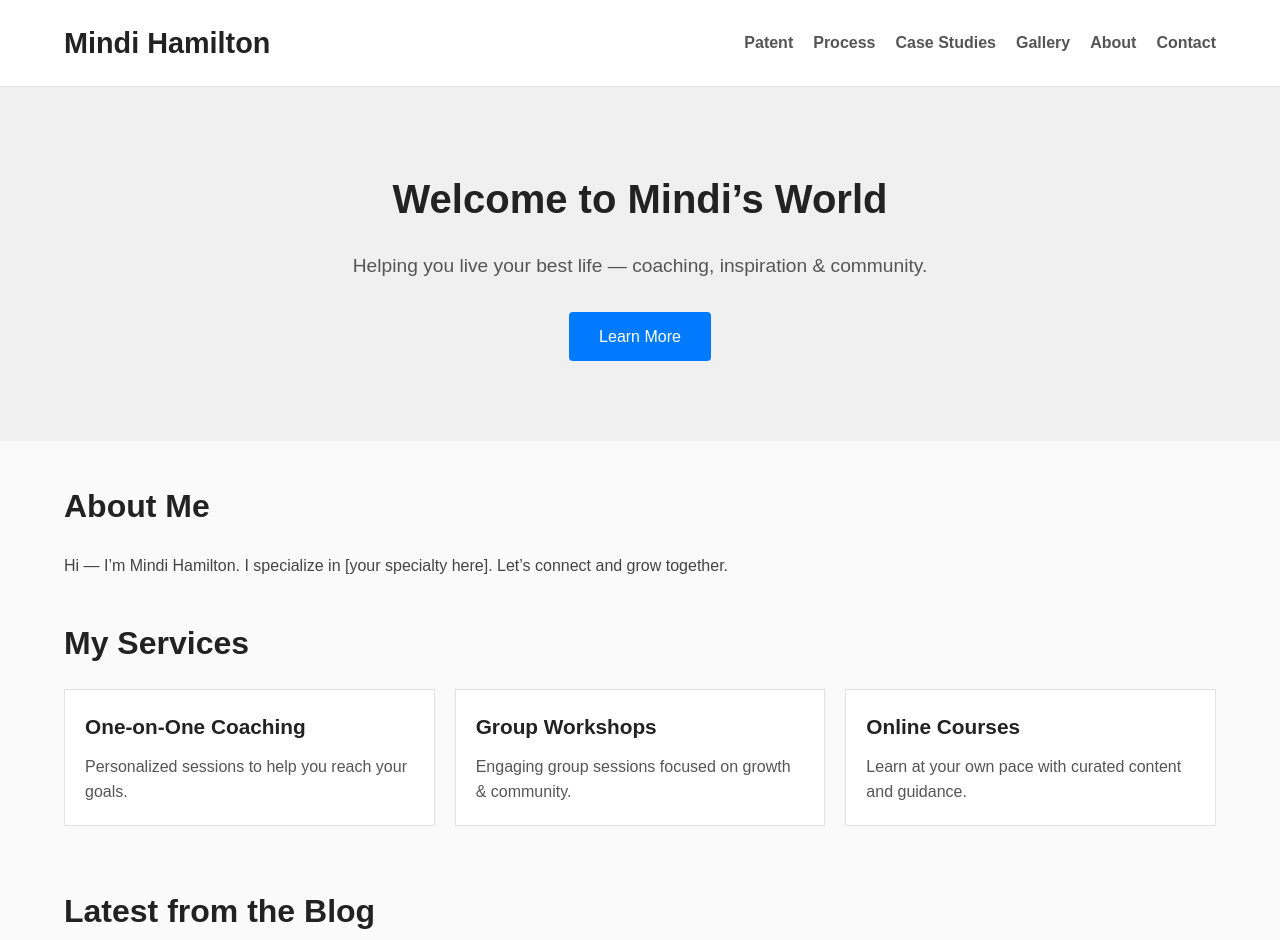
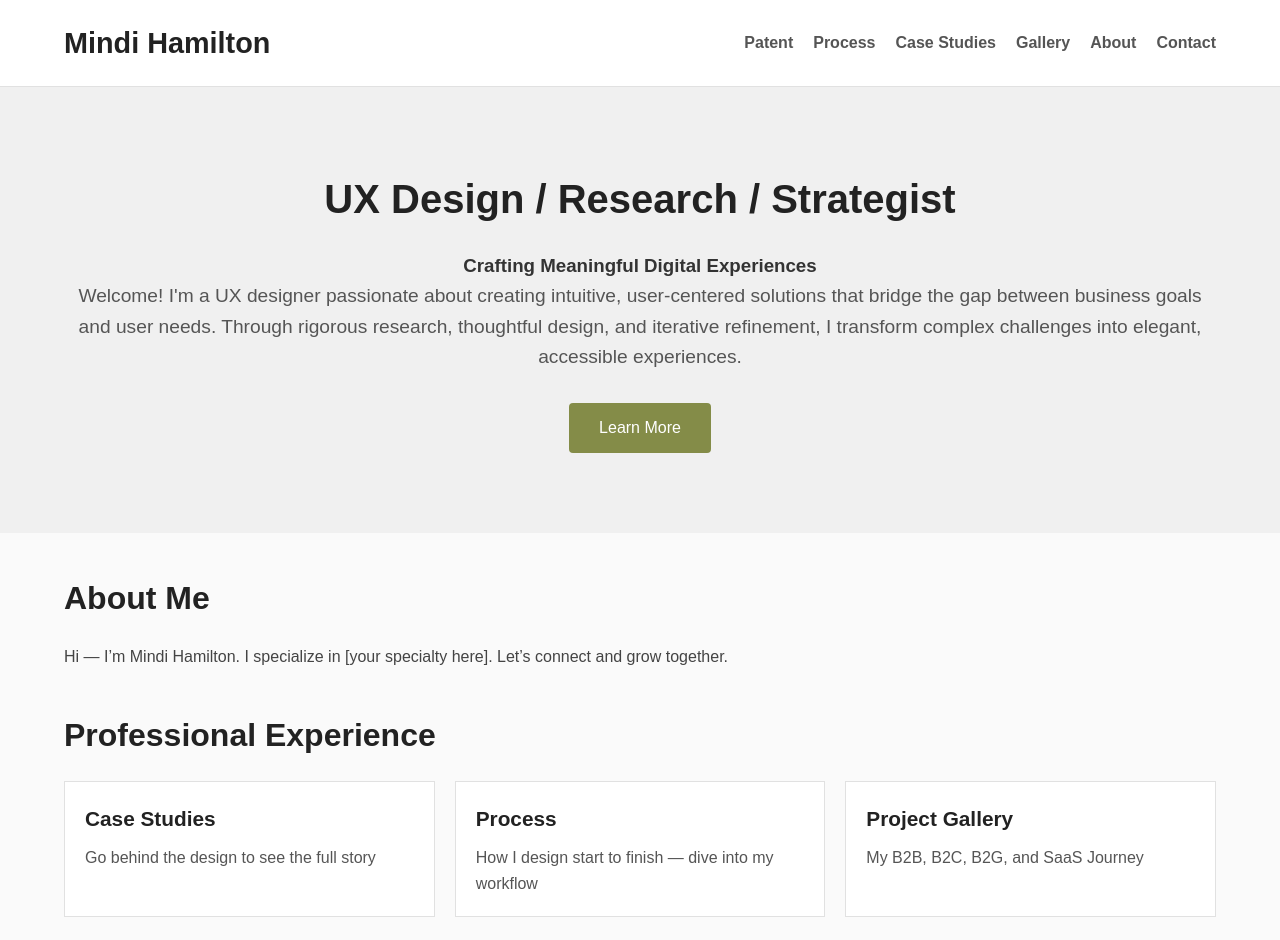
Before and after one commit to mh4765/MyFinalTM, a plain HTML site: page index.html in a window 1280 px wide. Shown: the top 940 px of the page. Drawn offline with Linux system fonts and the light colour scheme.

Commit message:
Add files via upload

```diff
--- a/index.html
+++ b/index.html
@@ -28,8 +28,11 @@
 
     <section class="hero">
         <div class="container">
-            <h2>Welcome to Mindi’s World</h2>
-            <p>Helping you live your best life — coaching, inspiration & community.</p>
+            <h2>UX Design / Research / Strategist</h2>
+            <h3>Crafting Meaningful Digital Experiences</h3>
+            <p>Welcome! I'm a UX designer passionate about creating intuitive, user-centered solutions
+                that bridge the gap between business goals and user needs. Through rigorous research, thoughtful design,
+                and iterative refinement, I transform complex challenges into elegant, accessible experiences.</p>
             <a href="#" class="btn-primary">Learn More</a>
         </div>
     </section>
@@ -41,19 +44,19 @@
         </section>
 
         <section class="services">
-            <h3>My Services</h3>
+            <h3>Professional Experience</h3>
             <div class="service-list">
                 <div class="service-item">
-                    <h4>One-on-One Coaching</h4>
-                    <p>Personalized sessions to help you reach your goals.</p>
+                    <h4>Case Studies</h4>
+                    <p>Go behind the design to see the full story</p>
                 </div>
                 <div class="service-item">
-                    <h4>Group Workshops</h4>
-                    <p>Engaging group sessions focused on growth & community.</p>
+                    <h4>Process</h4>
+                    <p>How I design start to finish — dive into my workflow</p>
                 </div>
                 <div class="service-item">
-                    <h4>Online Courses</h4>
-                    <p>Learn at your own pace with curated content and guidance.</p>
+                    <h4>Project Gallery</h4>
+                    <p>My B2B, B2C, B2G, and SaaS Journey</p>
                 </div>
             </div>
         </section>
--- a/style.css
+++ b/style.css
@@ -75,14 +75,14 @@ body {
 .btn-primary {
   display: inline-block;
   padding: 12px 30px;
-  background-color: #007BFF;
+  background-color: #848C48;
   color: #fff;
   text-decoration: none;
   border-radius: 4px;
 }
 
 .btn-primary:hover {
-  background-color: #0056b3;
+  background-color: #656F65;
 }
 
 /* Main content */
```
